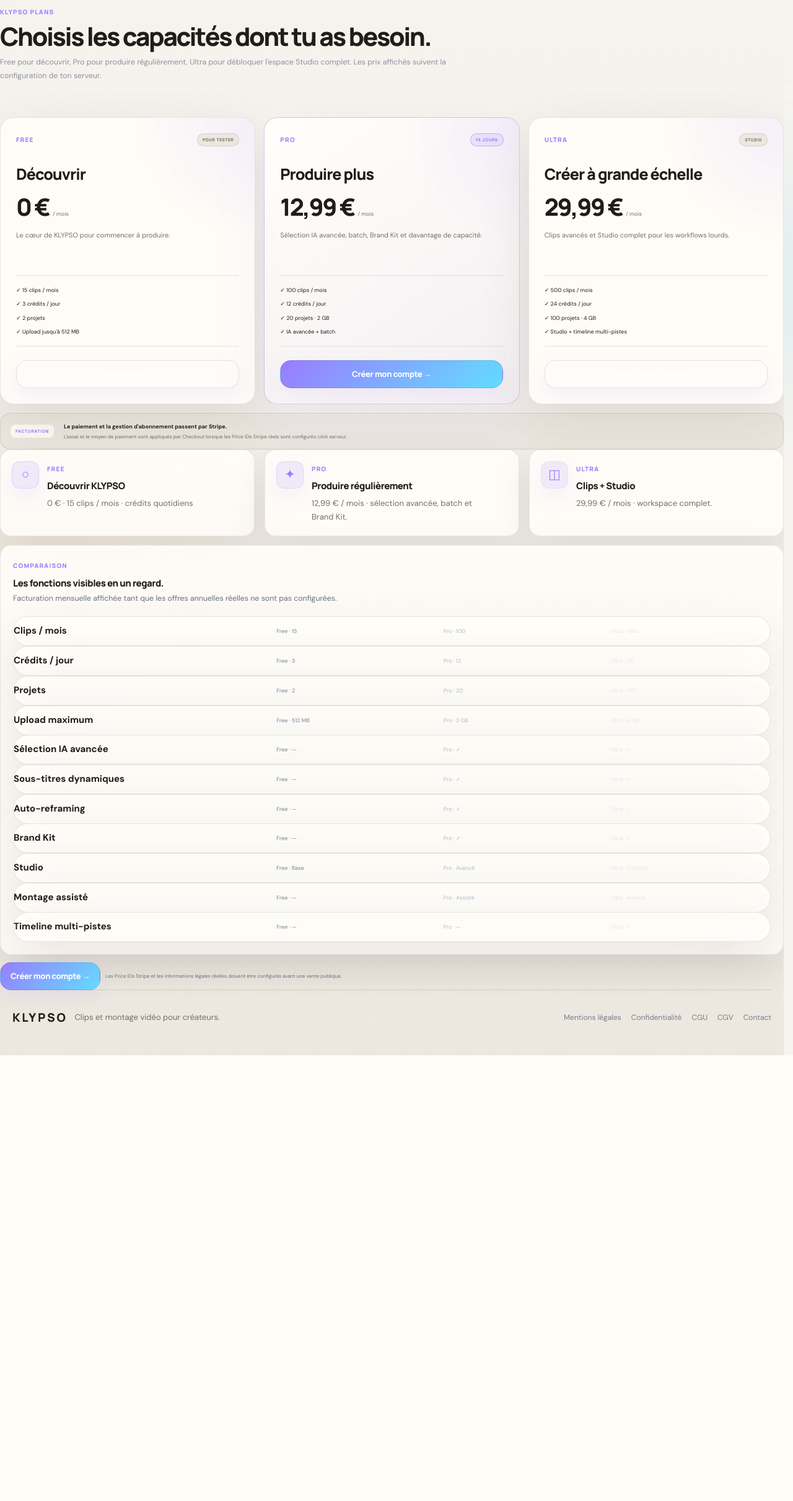
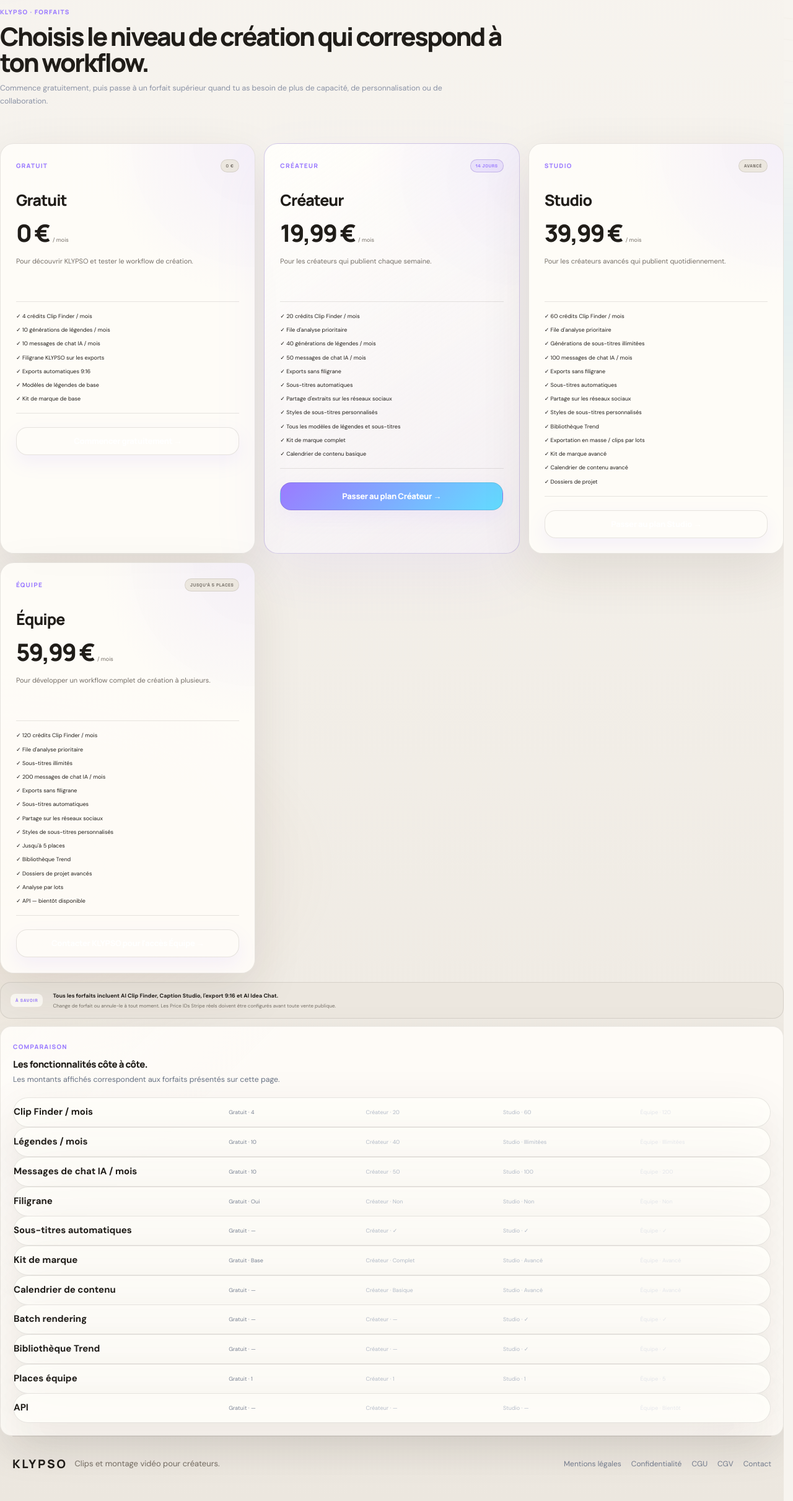
Before and after one commit to arthurmuska-tech/Klypso, a Flask app: page /pricing in a window 1280 px wide. Shown: the part 119-2540 px from the top of the page at 62% size. Before the commit the page ends 1821 px from the top, so only its background shows below. Run offline with Flask 3, Linux system fonts and the light colour scheme; some libraries are stand-ins or nearby versions.

Commit message:
feat: update Klypso pricing plans

```diff
--- a/Klypso-V11-GITHUB-ROOT/templates/pricing.html
+++ b/Klypso-V11-GITHUB-ROOT/templates/pricing.html
@@ -1,28 +1,76 @@
 {% extends 'base.html' %}
 {% block title %}Tarifs — KLYPSO{% endblock %}
+{% block meta_description %}Compare les forfaits KLYPSO pour créer des clips, sous-titres, montages et contenus sociaux à partir de tes streams.{% endblock %}
+{% block og_title %}Tarifs KLYPSO — Créateur, Studio et Équipe{% endblock %}
+{% block og_description %}Les forfaits KLYPSO pour les créateurs et équipes qui transforment leurs streams en contenus sociaux.{% endblock %}
 {% block crumb %}Tarifs{% endblock %}
 {% block content %}
 <section class="dash-page pricing-v11-page">
-  <div class="page-title-row"><div><span class="eyebrow-v11">KLYPSO PLANS</span><h1>Choisis les capacités dont tu as besoin.</h1><p>Free pour découvrir, Pro pour produire régulièrement, Ultra pour débloquer l'espace Studio complet. Les prix affichés suivent la configuration de ton serveur.</p></div></div>
+  <div class="page-title-row"><div>
+    <span class="eyebrow-v11">KLYPSO · FORFAITS</span>
+    <h1>Choisis le niveau de création qui correspond à ton workflow.</h1>
+    <p>Commence gratuitement, puis passe à un forfait supérieur quand tu as besoin de plus de capacité, de personnalisation ou de collaboration.</p>
+  </div></div>
   <div class="v16-plan-grid">
-    <article class="v16-plan-card"><div class="v16-plan-top"><span class="card-kicker">FREE</span><span class="v16-plan-badge">POUR TESTER</span></div><h2>Découvrir</h2><div class="v16-price"><strong>0 €</strong><span>/ mois</span></div><p>Le cœur de KLYPSO pour commencer à produire.</p><div class="v16-feature-list"><span>✓ 15 clips / mois</span><span>✓ 3 crédits / jour</span><span>✓ 2 projets</span><span>✓ Upload jusqu'à 512 MB</span></div><a class="button ghost full" href="{{ url_for('auth.register') if not current_user else url_for('clips.create_clips') }}">{{ 'Commencer' if not current_user else 'Créer un projet' }} →</a></article>
-    <article class="v16-plan-card featured"><div class="v16-plan-top"><span class="card-kicker">PRO</span><span class="v16-plan-badge accent">{{ config.STRIPE_TRIAL_DAYS }} JOURS</span></div><h2>Produire plus</h2><div class="v16-price"><strong>{{ config.PRO_MONTHLY_PRICE_EUR }} €</strong><span>/ mois</span></div><p>Sélection IA avancée, batch, Brand Kit et davantage de capacité.</p><div class="v16-feature-list"><span>✓ 100 clips / mois</span><span>✓ 12 crédits / jour</span><span>✓ 20 projets · 2 GB</span><span>✓ IA avancée + batch</span></div>{% if current_user %}<form method="post" action="{{ url_for('billing.checkout') }}" class="v16-checkout-form"><input type="hidden" name="csrf_token" value="{{ csrf_token() }}"><input type="hidden" name="plan" value="pro"><input type="hidden" name="billing_interval" value="monthly"><label><input type="checkbox" name="accept_cgv" required> J'accepte les CGV</label><button class="button full" type="submit">Choisir Pro →</button></form>{% else %}<a class="button full" href="{{ url_for('auth.register') }}">Créer mon compte →</a>{% endif %}</article>
-    <article class="v16-plan-card"><div class="v16-plan-top"><span class="card-kicker">ULTRA</span><span class="v16-plan-badge">STUDIO</span></div><h2>Créer à grande échelle</h2><div class="v16-price"><strong>{{ config.ULTRA_MONTHLY_PRICE_EUR }} €</strong><span>/ mois</span></div><p>Clips avancés et Studio complet pour les workflows lourds.</p><div class="v16-feature-list"><span>✓ 500 clips / mois</span><span>✓ 24 crédits / jour</span><span>✓ 100 projets · 4 GB</span><span>✓ Studio + timeline multi-pistes</span></div>{% if current_user %}<form method="post" action="{{ url_for('billing.checkout') }}" class="v16-checkout-form"><input type="hidden" name="csrf_token" value="{{ csrf_token() }}"><input type="hidden" name="plan" value="ultra"><input type="hidden" name="billing_interval" value="monthly"><label><input type="checkbox" name="accept_cgv" required> J'accepte les CGV</label><button class="button full" type="submit">Choisir Ultra →</button></form>{% else %}<a class="button ghost full" href="{{ url_for('auth.register') }}">Créer mon compte →</a>{% endif %}</article>
+    <article class="v16-plan-card">
+      <div class="v16-plan-top"><span class="card-kicker">GRATUIT</span><span class="v16-plan-badge">0 €</span></div>
+      <h2>Gratuit</h2><div class="v16-price"><strong>0 €</strong><span>/ mois</span></div>
+      <p>Pour découvrir KLYPSO et tester le workflow de création.</p>
+      <div class="v16-feature-list">
+        <span>✓ 4 crédits Clip Finder / mois</span><span>✓ 10 générations de légendes / mois</span>
+        <span>✓ 10 messages de chat IA / mois</span><span>✓ Filigrane KLYPSO sur les exports</span>
+        <span>✓ Exports automatiques 9:16</span><span>✓ Modèles de légendes de base</span><span>✓ Kit de marque de base</span>
+      </div>
+      <a class="button ghost full" href="{{ url_for('auth.register') if not current_user else url_for('clips.create_clips') }}">{{ 'Commencer gratuitement' if not current_user else 'Créer un projet' }} →</a>
+    </article>
+    <article class="v16-plan-card featured">
+      <div class="v16-plan-top"><span class="card-kicker">CRÉATEUR</span><span class="v16-plan-badge accent">{{ config.STRIPE_TRIAL_DAYS }} JOURS</span></div>
+      <h2>Créateur</h2><div class="v16-price"><strong>19,99 €</strong><span>/ mois</span></div>
+      <p>Pour les créateurs qui publient chaque semaine.</p>
+      <div class="v16-feature-list">
+        <span>✓ 20 crédits Clip Finder / mois</span><span>✓ File d'analyse prioritaire</span><span>✓ 40 générations de légendes / mois</span><span>✓ 50 messages de chat IA / mois</span>
+        <span>✓ Exports sans filigrane</span><span>✓ Sous-titres automatiques</span><span>✓ Partage d'extraits sur les réseaux sociaux</span><span>✓ Styles de sous-titres personnalisés</span>
+        <span>✓ Tous les modèles de légendes et sous-titres</span><span>✓ Kit de marque complet</span><span>✓ Calendrier de contenu basique</span>
+      </div>
+      {% if current_user %}<form method="post" action="{{ url_for('billing.checkout') }}" class="v16-checkout-form"><input type="hidden" name="csrf_token" value="{{ csrf_token() }}"><input type="hidden" name="plan" value="pro"><input type="hidden" name="billing_interval" value="monthly"><label><input type="checkbox" name="accept_cgv" required> J'accepte les CGV</label><button class="button full" type="submit">Passer au plan Créateur →</button></form>{% else %}<a class="button full" href="{{ url_for('auth.register') }}">Passer au plan Créateur →</a>{% endif %}
+    </article>
+    <article class="v16-plan-card">
+      <div class="v16-plan-top"><span class="card-kicker">STUDIO</span><span class="v16-plan-badge">AVANCÉ</span></div>
+      <h2>Studio</h2><div class="v16-price"><strong>39,99 €</strong><span>/ mois</span></div>
+      <p>Pour les créateurs avancés qui publient quotidiennement.</p>
+      <div class="v16-feature-list">
+        <span>✓ 60 crédits Clip Finder / mois</span><span>✓ File d'analyse prioritaire</span><span>✓ Générations de sous-titres illimitées</span><span>✓ 100 messages de chat IA / mois</span>
+        <span>✓ Exports sans filigrane</span><span>✓ Sous-titres automatiques</span><span>✓ Partage sur les réseaux sociaux</span><span>✓ Styles de sous-titres personnalisés</span>
+        <span>✓ Bibliothèque Trend</span><span>✓ Exportation en masse / clips par lots</span><span>✓ Kit de marque avancé</span><span>✓ Calendrier de contenu avancé</span><span>✓ Dossiers de projet</span>
+      </div>
+      {% if current_user %}<form method="post" action="{{ url_for('billing.checkout') }}" class="v16-checkout-form"><input type="hidden" name="csrf_token" value="{{ csrf_token() }}"><input type="hidden" name="plan" value="ultra"><input type="hidden" name="billing_interval" value="monthly"><label><input type="checkbox" name="accept_cgv" required> J'accepte les CGV</label><button class="button full" type="submit">Passer au plan Studio →</button></form>{% else %}<a class="button ghost full" href="{{ url_for('auth.register') }}">Passer au plan Studio →</a>{% endif %}
+    </article>
+    <article class="v16-plan-card">
+      <div class="v16-plan-top"><span class="card-kicker">ÉQUIPE</span><span class="v16-plan-badge">JUSQU'À 5 PLACES</span></div>
+      <h2>Équipe</h2><div class="v16-price"><strong>59,99 €</strong><span>/ mois</span></div>
+      <p>Pour développer un workflow complet de création à plusieurs.</p>
+      <div class="v16-feature-list">
+        <span>✓ 120 crédits Clip Finder / mois</span><span>✓ File d'analyse prioritaire</span><span>✓ Sous-titres illimités</span><span>✓ 200 messages de chat IA / mois</span>
+        <span>✓ Exports sans filigrane</span><span>✓ Sous-titres automatiques</span><span>✓ Partage sur les réseaux sociaux</span><span>✓ Styles de sous-titres personnalisés</span>
+        <span>✓ Jusqu'à 5 places</span><span>✓ Bibliothèque Trend</span><span>✓ Dossiers de projet avancés</span><span>✓ Analyse par lots</span><span>✓ API — bientôt disponible</span>
+      </div>
+      <a class="button ghost full" href="{{ url_for('legal.contact') }}">Contacter KLYPSO pour l'accès Équipe →</a>
+    </article>
   </div>
-  <section class="v16-billing-note"><span>FACTURATION</span><div><strong>Le paiement et la gestion d'abonnement passent par Stripe.</strong><small>L'essai et le moyen de paiement sont appliqués par Checkout lorsque les Price IDs Stripe réels sont configurés côté serveur.</small></div></section>
-  <div class="quick-create-grid">
-    <article class="quick-card"><div class="quick-icon">○</div><div><span class="card-kicker">FREE</span><h2>Découvrir KLYPSO</h2><p>0 € · 15 clips / mois · crédits quotidiens</p></div></article>
-    <article class="quick-card featured"><div class="quick-icon">✦</div><div><span class="card-kicker">PRO</span><h2>Produire régulièrement</h2><p>{{ config.PRO_MONTHLY_PRICE_EUR }} € / mois · sélection avancée, batch et Brand Kit.</p></div></article>
-    <article class="quick-card"><div class="quick-icon studio-icon">◫</div><div><span class="card-kicker">ULTRA</span><h2>Clips + Studio</h2><p>{{ config.ULTRA_MONTHLY_PRICE_EUR }} € / mois · workspace complet.</p></div></article>
-  </div>
+  <section class="v16-billing-note"><span>À SAVOIR</span><div><strong>Tous les forfaits incluent AI Clip Finder, Caption Studio, l'export 9:16 et AI Idea Chat.</strong><small>Change de forfait ou annule-le à tout moment. Les Price IDs Stripe réels doivent être configurés avant toute vente publique.</small></div></section>
   <section class="panel-v11" style="padding:20px;margin-top:12px">
-    <div class="panel-head-v11"><div><span class="eyebrow-v11">COMPARAISON</span><h2>Les fonctions visibles en un regard.</h2><small style="color:#687284">Facturation mensuelle affichée tant que les offres annuelles réelles ne sont pas configurées.</small></div></div>
+    <div class="panel-head-v11"><div><span class="eyebrow-v11">COMPARAISON</span><h2>Les fonctionnalités côte à côte.</h2><small style="color:#687284">Les montants affichés correspondent aux forfaits présentés sur cette page.</small></div></div>
     <div class="project-list" style="margin-top:18px">
-      {% for label, free, pro, ultra in [('Clips / mois','15','100','500'),('Crédits / jour','3','12','24'),('Projets','2','20','100'),('Upload maximum','512 MB','2 GB','4 GB'),('Sélection IA avancée','—','✓','✓'),('Sous-titres dynamiques','—','✓','✓'),('Auto-reframing','—','✓','✓'),('Brand Kit','—','✓','✓'),('Studio','Base','Avancé','Complet'),('Montage assisté','—','Assisté','Avancé'),('Timeline multi-pistes','—','—','✓')] %}
-      <div class="project-row" style="grid-template-columns:1.6fr 1fr 1fr 1fr"><div class="project-main"><strong>{{ label }}</strong></div><div style="font-size:9px;color:#7b8495">Free · {{ free }}</div><div style="font-size:9px;color:#b5bdca">Pro · {{ pro }}</div><div style="font-size:9px;color:#e6e8ed">Ultra · {{ ultra }}</div></div>
+      {% for label, free, creator, studio, team in [
+        ('Clip Finder / mois','4','20','60','120'),('Légendes / mois','10','40','Illimitées','Illimitées'),('Messages de chat IA / mois','10','50','100','200'),
+        ('Filigrane','Oui','Non','Non','Non'),('Sous-titres automatiques','—','✓','✓','✓'),('Kit de marque','Base','Complet','Avancé','Avancé'),
+        ('Calendrier de contenu','—','Basique','Avancé','Avancé'),('Batch rendering','—','—','✓','✓'),('Bibliothèque Trend','—','—','✓','✓'),('Places équipe','1','1','1','5'),('API','—','—','—','Bientôt')
+      ] %}
+      <div class="project-row" style="grid-template-columns:1.6fr repeat(4,1fr)">
+        <div class="project-main"><strong>{{ label }}</strong></div><div style="font-size:9px;color:#7b8495">Gratuit · {{ free }}</div><div style="font-size:9px;color:#b5bdca">Créateur · {{ creator }}</div><div style="font-size:9px;color:#b5bdca">Studio · {{ studio }}</div><div style="font-size:9px;color:#e6e8ed">Équipe · {{ team }}</div>
+      </div>
       {% endfor %}
     </div>
   </section>
-  <div style="display:flex;gap:8px;margin-top:12px;flex-wrap:wrap"><a class="button" href="{{ url_for('auth.register') if not current_user else url_for('billing.subscription') }}">{% if current_user %}Gérer mon abonnement{% else %}Créer mon compte{% endif %} →</a><span style="font-size:8px;color:#687284;align-self:center">Les Price IDs Stripe et les informations légales réelles doivent être configurés avant une vente publique.</span></div>
 </section>
 {% endblock %}
```
